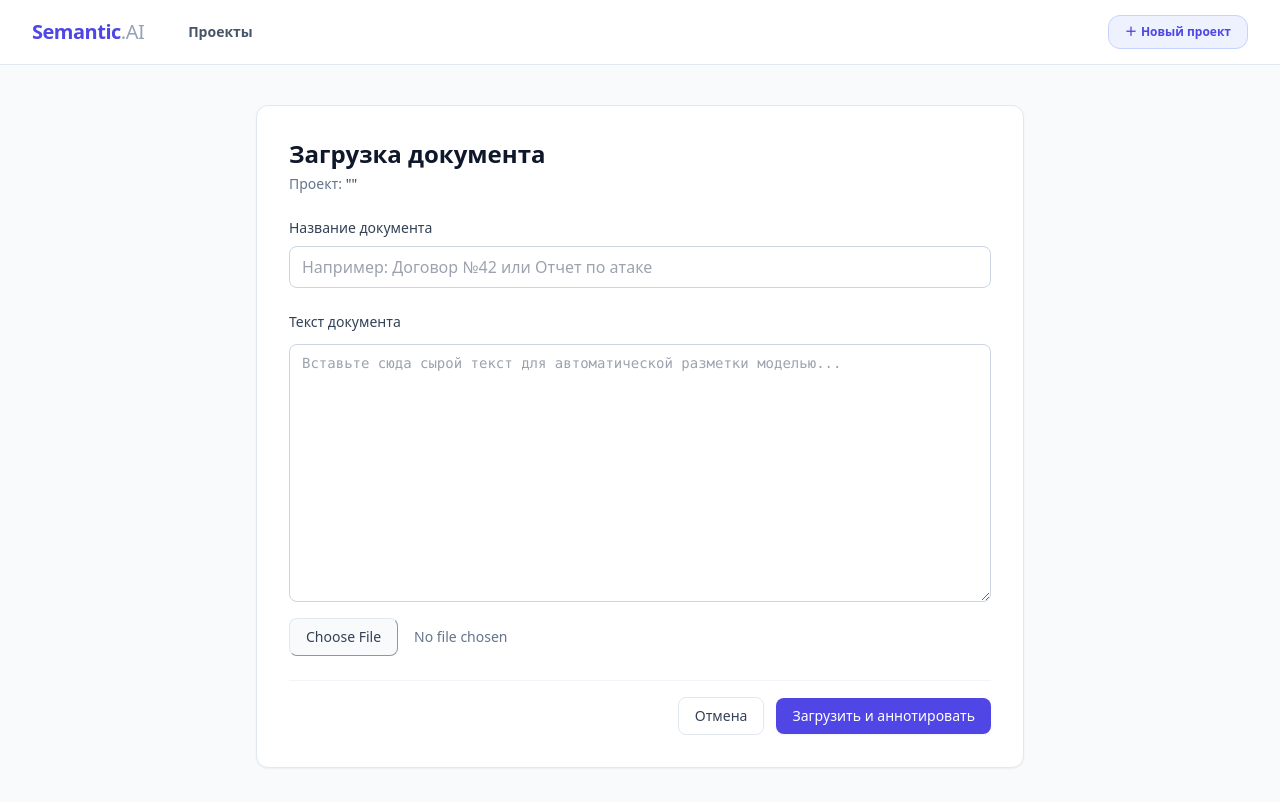
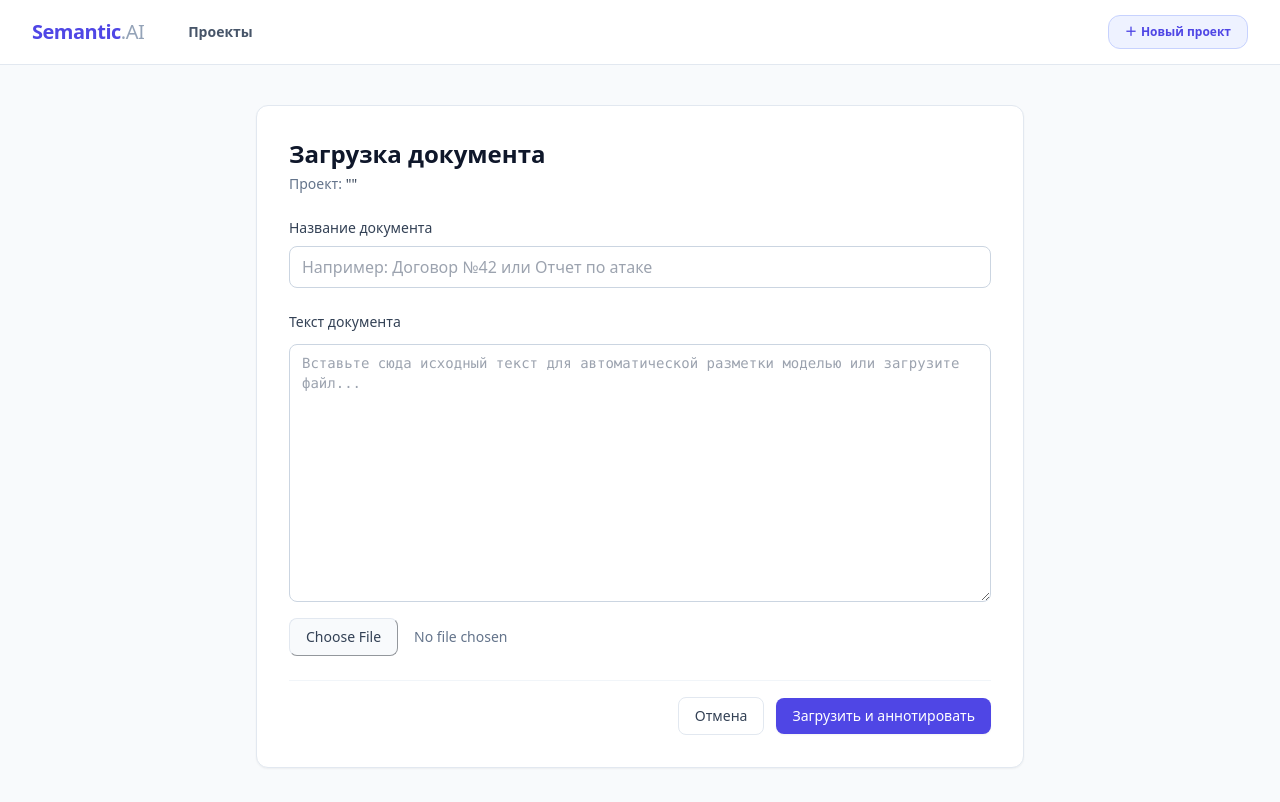
Before and after one commit to danil-andreevich/SemanticAnnotations, a Flask app: template app/templates/documents/upload.html in a window 1280 px wide. Shown: the top 802 px of the page. Run offline with Flask 3, Linux system fonts and the light colour scheme; the template is opened without the code that fills it, so the values that code supplies are empty; some libraries are stand-ins or nearby versions.

Commit message:
some changes

```diff
--- a/app/templates/documents/upload.html
+++ b/app/templates/documents/upload.html
@@ -17,7 +17,7 @@
 
         <div class="flex flex-col gap-3">
             <label class="block text-sm font-medium text-slate-700">Текст документа</label>
-            <textarea name="content" rows="12" class="w-full px-3 py-2 border border-slate-300 rounded-lg shadow-xs focus:outline-none focus:ring-2 focus:ring-indigo-500 focus:border-indigo-500 font-mono text-sm transition" placeholder="Вставьте сюда сырой текст для автоматической разметки моделью..."></textarea>
+            <textarea name="content" rows="12" class="w-full px-3 py-2 border border-slate-300 rounded-lg shadow-xs focus:outline-none focus:ring-2 focus:ring-indigo-500 focus:border-indigo-500 font-mono text-sm transition" placeholder="Вставьте сюда исходный текст для автоматической разметки моделью или загрузите файл..."></textarea>
 
             <div class="pt-1">
                 <input type="file" name="file" accept=".docx,.txt" class="text-sm text-slate-500 file:mr-4 file:py-2 file:px-4 file:rounded-lg file:border file:border-slate-200 file:text-sm file:font-medium file:bg-slate-50 file:text-slate-700 hover:file:bg-slate-100 file:cursor-pointer cursor-pointer transition">
```
